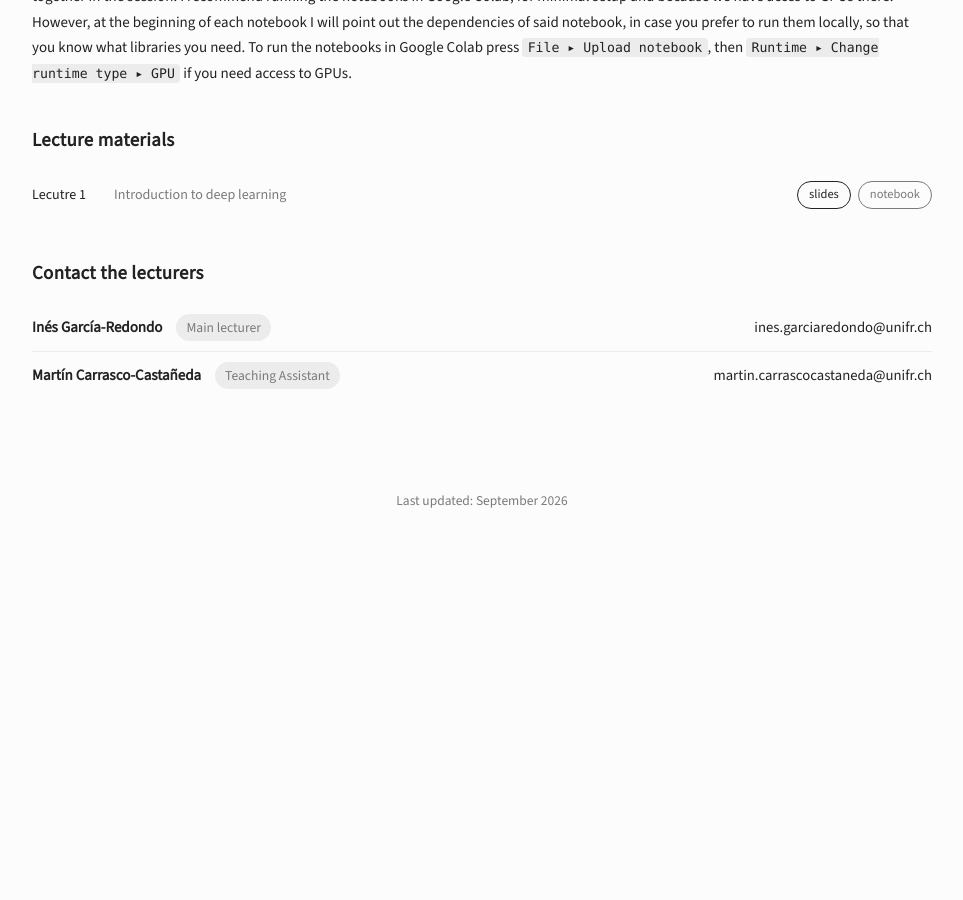
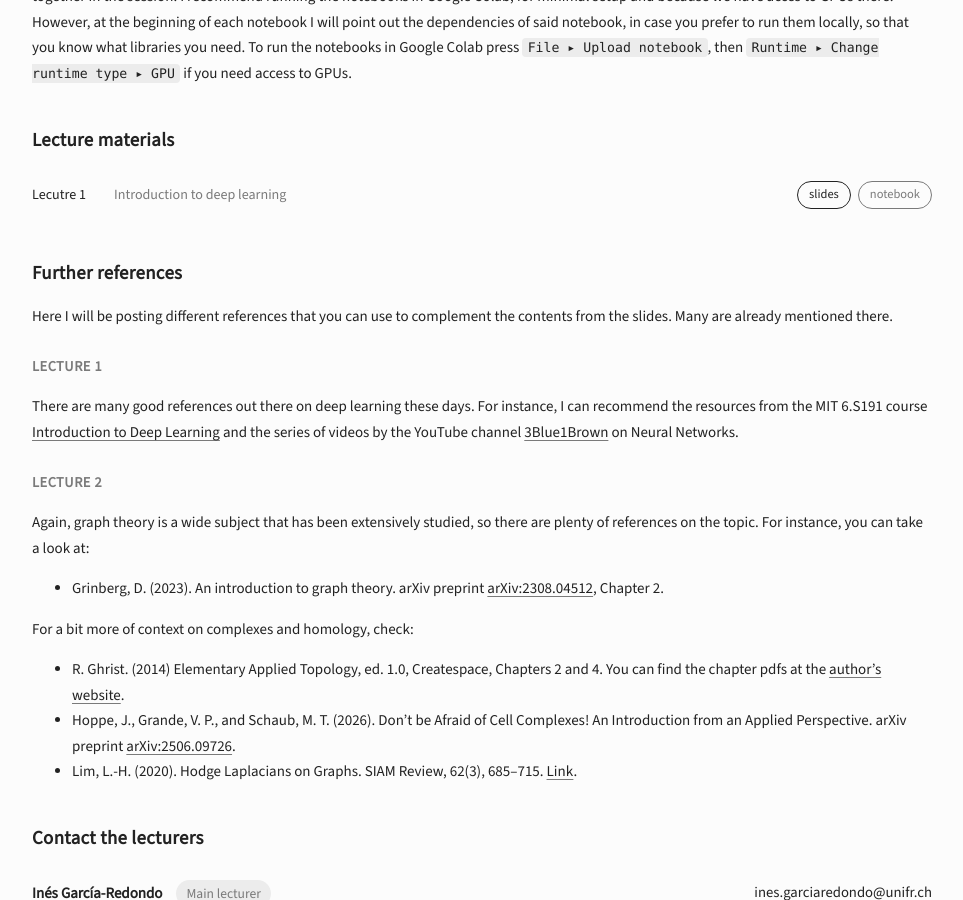
Before and after one commit to inesgare/inesgare.github.io, a Jekyll site: the page built from course-pages/gtml-2026.md, in a window 1280 px wide and 900 px high, scrolled down 1266 px. Shown: the whole window, without its empty margins (158-1121 px from the left). Built offline with Jekyll 4.4.1, drawn with Linux system fonts in a browser that asks for light colours; before the commit the page ends 1858 px from its top, so only the background shows below that.

Commit message:
added references

```diff
--- a/course-pages/gtml-2026.md
+++ b/course-pages/gtml-2026.md
@@ -15,6 +15,7 @@ layout: default
   <span class="page-toc-label">On this page</span>
   <a href="#overview">Overview</a>
   <a href="#lecture-materials">Lecture materials</a>
+  <a href="#further-references">Further references</a>
   <a href="#contact-the-lecturers">Contact the lecturers</a>
 </nav>
 
@@ -51,6 +52,24 @@ In the code-based practice sessions, I will upload a jupyter notebook with secti
   </div>
 </div>
 
+## Further references
+
+Here I will be posting different references that you can use to complement the contents from the slides. Many are already mentioned there.
+
+### Lecture 1
+
+There are many good references out there on deep learning these days. For instance, I can recommend the resources from the MIT 6.S191 course [Introduction to Deep Learning](https://introtodeeplearning.com/) and the series of videos by the YouTube channel [3Blue1Brown](https://www.youtube.com/watch?v=aircAruvnKk&list=PLZHQObOWTQDNU6R1_67000Dx_ZCJB-3pi) on Neural Networks.
+
+### Lecture 2
+
+Again, graph theory is a wide subject that has been extensively studied, so there are plenty of references on the topic. For instance, you can take a look at:
+- Grinberg, D. (2023). An introduction to graph theory. arXiv preprint [arXiv:2308.04512](https://arxiv.org/pdf/2308.04512), Chapter 2.
+
+For a bit more of context on complexes and homology, check:
+- R. Ghrist. (2014) Elementary Applied Topology, ed. 1.0, Createspace, Chapters 2 and 4. You can find the chapter pdfs at the [author’s website](https://www2.math.upenn.edu/~ghrist/notes.html).
+- Hoppe, J., Grande, V. P., and Schaub, M. T. (2026). Don’t be Afraid of Cell Complexes! An Introduction from an Applied Perspective. arXiv preprint [arXiv:2506.09726](https://arxiv.org/pdf/2506.09726).
+- Lim, L.-H. (2020). Hodge Laplacians on Graphs. SIAM Review, 62(3), 685–715. [Link](https://doi.org/10.1137/18M1223101).
+
 ## Contact the lecturers
 
 <div class="contact-list">
```
